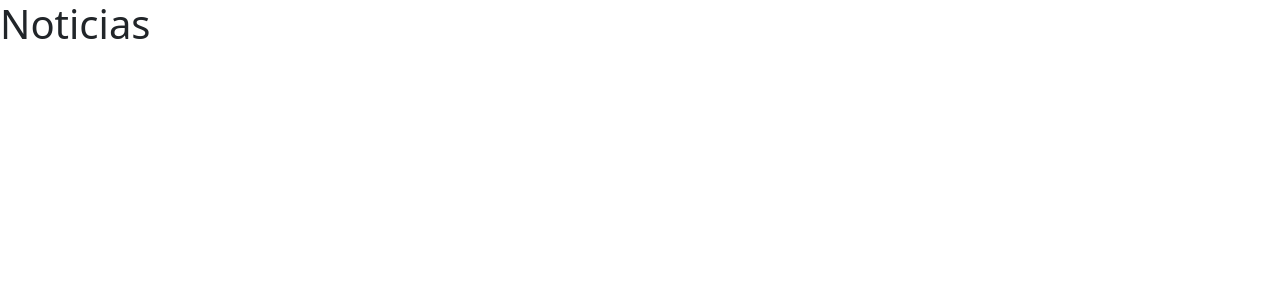
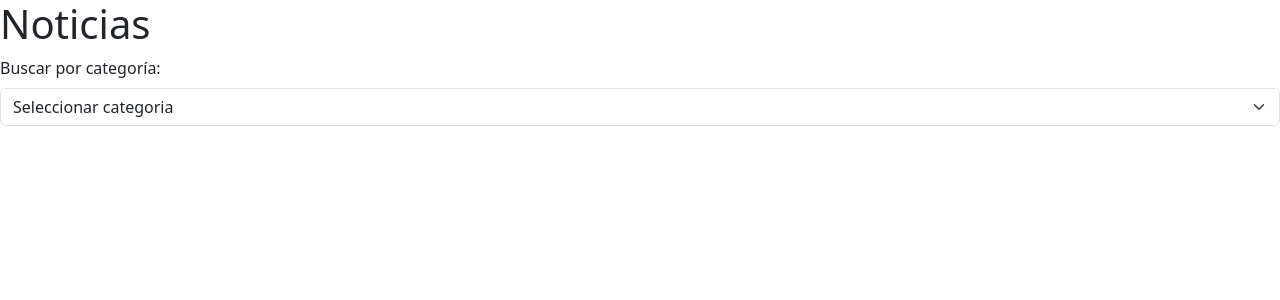
Before and after one commit to herreranicolas/react-ejercicio-11, a React (Vite) app: page / in a window 1280 px wide. Shown: the top 300 px of the page. Built offline with nearby package versions, Linux system fonts and the light colour scheme.

Commit message:
Agregue el componente formulario

```diff
--- a/src/App.jsx
+++ b/src/App.jsx
@@ -1,11 +1,13 @@
 import "bootstrap/dist/css/bootstrap.min.css";
 import "./App.css";
 import Titulo from "./components/Titulo";
+import Formulario from "./components/Formulario";
 
 function App() {
   return (
     <>
       <Titulo />
+      <Formulario />
     </>
   );
 }
--- /dev/null
+++ b/src/components/Formulario.jsx
@@ -0,0 +1,19 @@
+import { Form } from "react-bootstrap";
+
+function Formulario() {
+  return (
+    <Form>
+      <Form.Group>
+        <Form.Label htmlFor="categoria">Buscar por categoría:</Form.Label>
+        <Form.Select name="categoria" id="categoria">
+          <option>Seleccionar categoria</option>
+          <option value="1">Categoria 1</option>
+          <option value="2">Categoria 2</option>
+          <option value="3">Categoria 3</option>
+        </Form.Select>
+      </Form.Group>
+    </Form>
+  );
+}
+
+export default Formulario;
```
